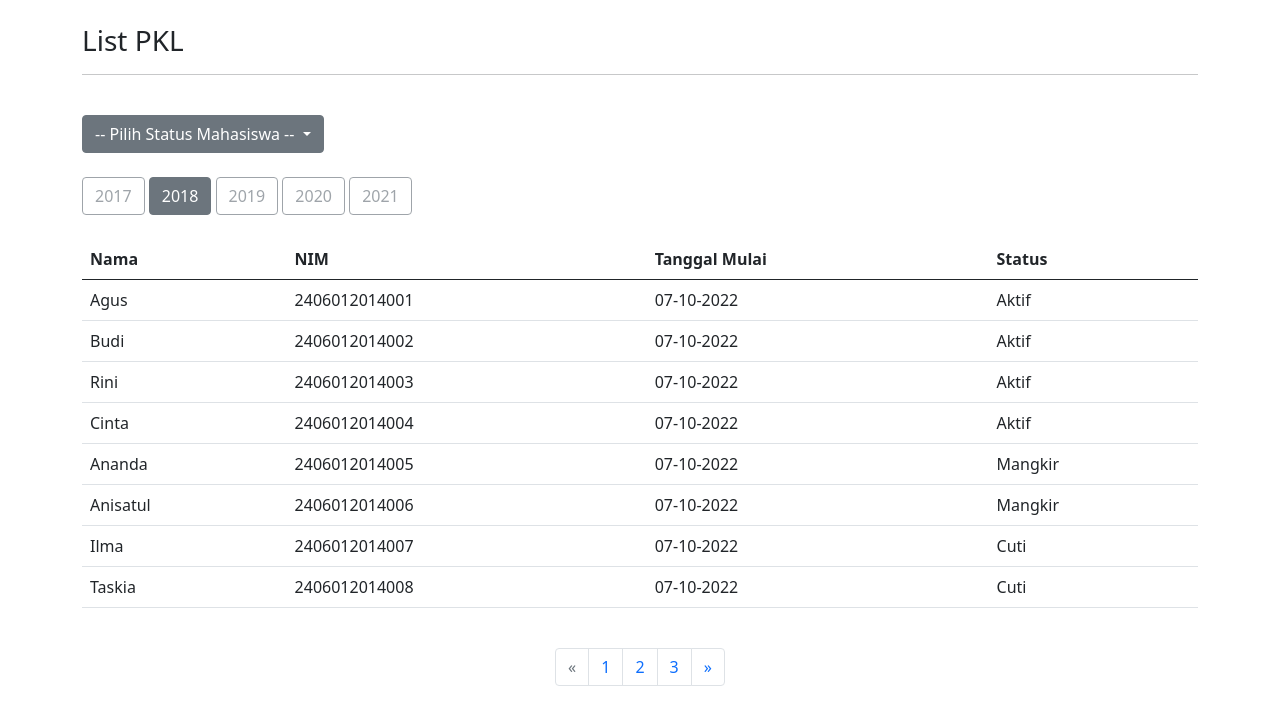
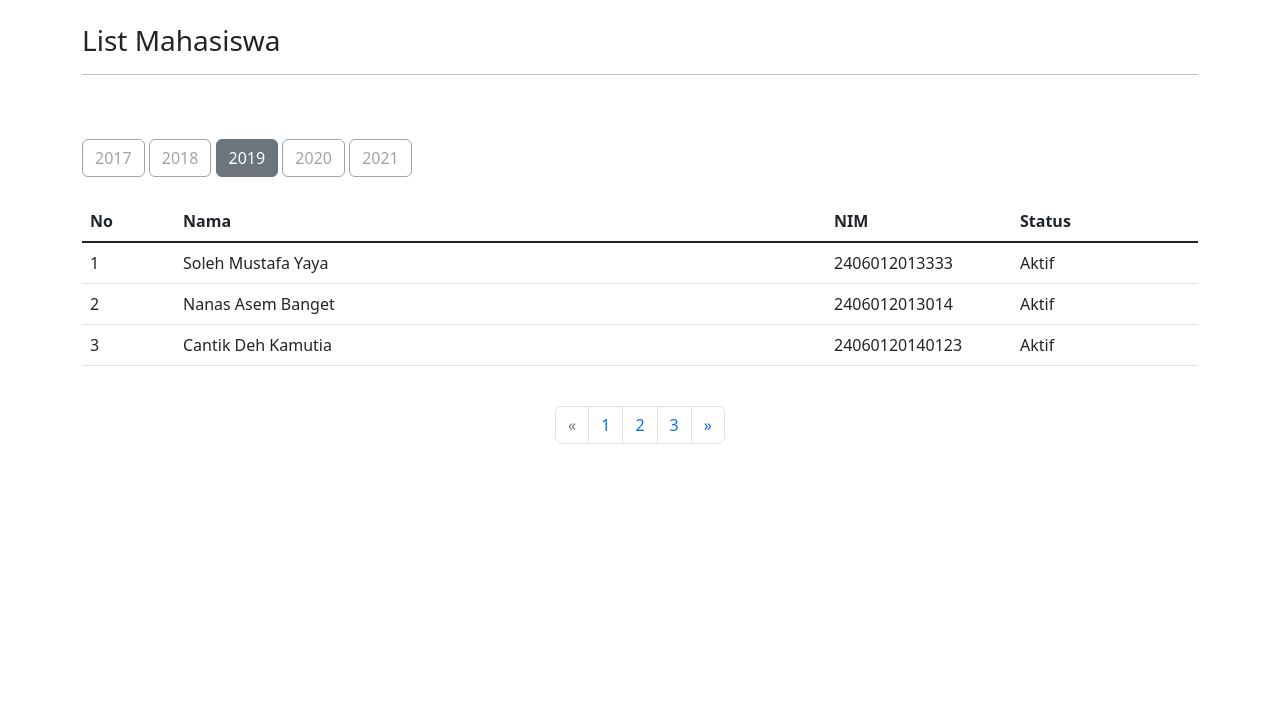
Before and after one commit to renyaw/PPLGes, a PHP site: page /srs17.php in a window 1280 px wide. Shown: the top 725 px of the page. Run offline with PHP 8.4, Linux system fonts and the light colour scheme.

Commit message:
frontend srs17

```diff
--- a/srs17.php
+++ b/srs17.php
@@ -3,33 +3,30 @@
   <head>
     <meta charset="utf-8" />
     <meta name="viewport" content="width=device-width, initial-scale=1" />
-    <title>List Skripsi</title>
+    <title>List Mahasiswa</title>
     <script src="https://unpkg.com/htmlincludejs"></script>
-    <link href="https://cdn.jsdelivr.net/npm/bootstrap@5.0.2/dist/css/bootstrap.min.css" rel="stylesheet" integrity="sha384-EVSTQN3/azprG1Anm3QDgpJLIm9Nao0Yz1ztcQTwFspd3yD65VohhpuuCOmLASjC" crossorigin="anonymous">
+    <script src="https://unpkg.com/htmlincludejs"></script>
+    <link href="https://cdn.jsdelivr.net/npm/bootstrap@5.2.2/dist/css/bootstrap.min.css" rel="stylesheet" integrity="sha384-Zenh87qX5JnK2Jl0vWa8Ck2rdkQ2Bzep5IDxbcnCeuOxjzrPF/et3URy9Bv1WTRi" crossorigin="anonymous" />
   </head>
   <body>
-    <script src="https://cdn.jsdelivr.net/npm/bootstrap@5.0.2/dist/js/bootstrap.bundle.min.js" integrity="sha384-MrcW6ZMFYlzcLA8Nl+NtUVF0sA7MsXsP1UyJoMp4YLEuNSfAP+JcXn/tWtIaxVXM" crossorigin="anonymous"></script>
+    <script src="https://cdn.jsdelivr.net/npm/bootstrap@5.2.2/dist/js/bootstrap.bundle.min.js" integrity="sha384-OERcA2EqjJCMA+/3y+gxIOqMEjwtxJY7qPCqsdltbNJuaOe923+mo//f6V8Qbsw3" crossorigin="anonymous"></script>
     <include src="navdep.html"></include>
     <br />
     <div class="container">
-      <h3>List PKL</h3>
-      <hr/>
+      <h3>List Mahasiswa</h3>
+      <hr />
       <br />
-      <div class="d-grid gap-2 d-md-block">
-        <div class="dropdown">
-          <button class="btn btn-secondary dropdown-toggle" type="button" id="dropdownMenuButton1" data-bs-toggle="dropdown" aria-expanded="false">
-            -- Pilih Status Mahasiswa --
-          </button>
-          <ul class="dropdown-menu" aria-labelledby="dropdownMenuButton1">
-            <li><a class="dropdown-item" href="#">Lulus</a></li>
-            <li><a class="dropdown-item" href="#">Belum Lulus</a></li>
-          </ul>
-        </div>
+      <!-- <div class="d-grid gap-2 d-md-block">
+        <form action="srs16_lul.html">
+          <button class="btn btn-outline-success" type="submit">Lulus</button>
+          <button class="btn btn-danger" type="button">Belum Lulus</button>
+        </form>
+      </div> -->
       <br />
       <div class="d-grid gap-2 d-md-block">
         <button class="btn btn-outline-secondary" type="button" disabled>2017</button>
-        <button class="btn btn-secondary" type="button">2018</button>
-        <button class="btn btn-outline-secondary" type="button" disabled>2019</button>
+        <button class="btn btn-outline-secondary" type="button" disabled>2018</button>
+        <button class="btn btn-secondary" type="button">2019</button>
         <button class="btn btn-outline-secondary" type="button" disabled>2020</button>
         <button class="btn btn-outline-secondary" type="button" disabled>2021</button>
       </div>
@@ -37,60 +34,30 @@
       <table class="table table-hover">
         <thead>
           <tr>
-            <th scope="col">Nama</th>
-            <th scope="col">NIM</th>
-            <th scope="col">Tanggal Mulai</th>
-            <th scope="col">Status</th>
+            <th class="col-1" scope="col">No</th>
+            <th class="col-7" scope="col">Nama</th>
+            <th class="col-2" scope="col">NIM</th>
+            <th class="col-2" scope="col">Status</th>
           </tr>
         </thead>
         <tbody class="table-group-divider">
           <tr>
-            <td>Agus</td>
-            <td>2406012014001</td>
-            <td>07-10-2022</td>
+            <td>1</td>
+            <td>Soleh Mustafa Yaya</td>
+            <td>2406012013333</td>
             <td>Aktif</td>
           </tr>
           <tr>
-            <td>Budi</td>
-            <td>2406012014002</td>
-            <td>07-10-2022</td>
+            <td>2</td>
+            <td>Nanas Asem Banget</td>
+            <td>2406012013014</td>
             <td>Aktif</td>
           </tr>
           <tr>
-            <td>Rini</td>
-            <td>2406012014003</td>
-            <td>07-10-2022</td>
+            <td>3</td>
+            <td>Cantik Deh Kamutia</td>
+            <td>24060120140123</td>
             <td>Aktif</td>
-          </tr>
-          <tr>
-            <td>Cinta</td>
-            <td>2406012014004</td>
-            <td>07-10-2022</td>
-            <td>Aktif</td>
-          </tr>
-          <tr>
-            <td>Ananda</td>
-            <td>2406012014005</td>
-            <td>07-10-2022</td>
-            <td>Mangkir</td>
-          </tr>
-          <tr>
-            <td>Anisatul</td>
-            <td>2406012014006</td>
-            <td>07-10-2022</td>
-            <td>Mangkir</td>
-          </tr>
-          <tr>
-            <td>Ilma</td>
-            <td>2406012014007</td>
-            <td>07-10-2022</td>
-            <td>Cuti</td>
-          </tr>
-          <tr>
-            <td>Taskia</td>
-            <td>2406012014008</td>
-            <td>07-10-2022</td>
-            <td>Cuti</td>
           </tr>
         </tbody>
       </table>
```
